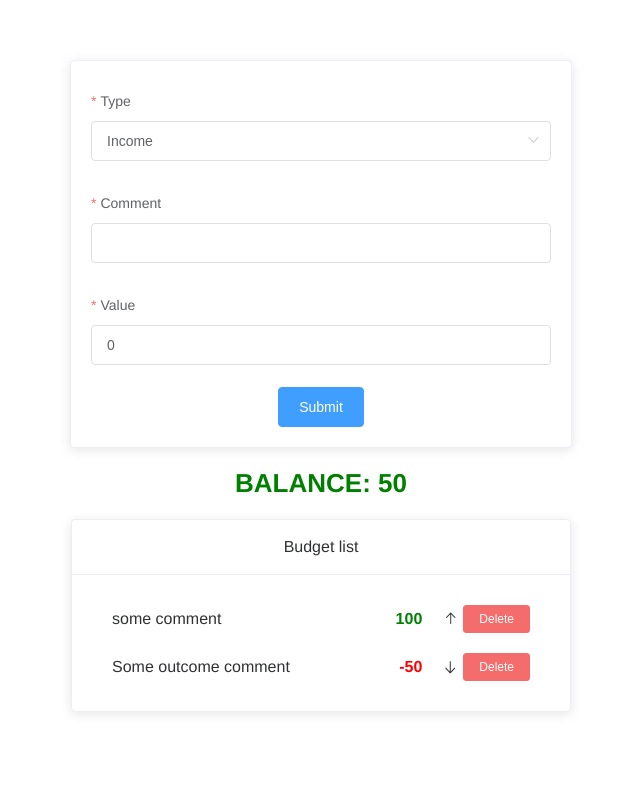
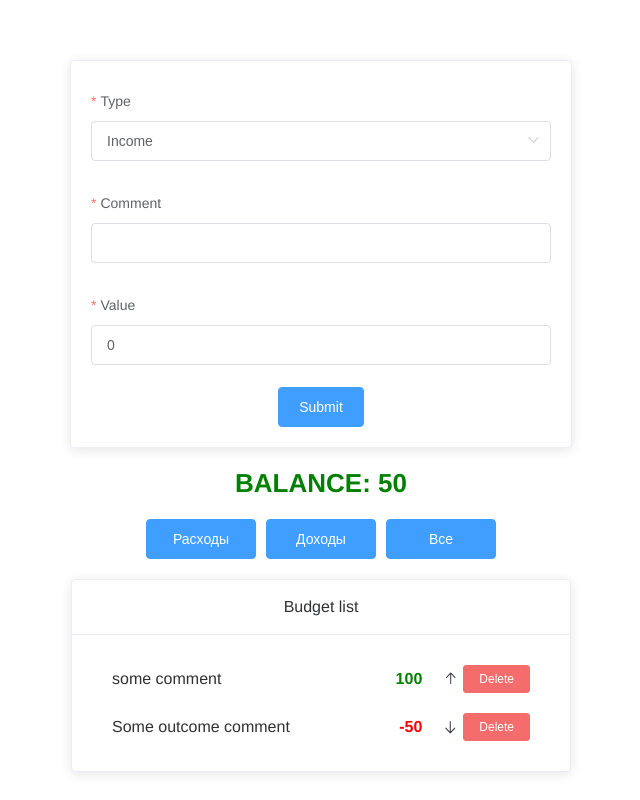
Before and after one commit to Pavel-VV/Budget-app3, a Vue app: page / in a window 1280 px wide. Shown: the whole page, without its empty margins (319-959 px from the left). Built offline with nearby package versions, Linux system fonts and the light colour scheme.

Commit message:
bad sort button, need currect cod

```diff
--- a/src/App.vue
+++ b/src/App.vue
@@ -2,7 +2,8 @@
   <div id="app">
     <FormBudget @addNewItem="onNewItem" />
     <TotalBalance :total="totalBalance" />
-    <BudgetList :list="list" @deleteItem="onDelete" />
+    <BudgetSort @sortList="onSortList" />
+    <BudgetList :list="sortListBudget" @deleteItem="onDelete" />
   </div>
 </template>
 
@@ -10,12 +11,14 @@
 import BudgetList from '@/components/BudgetList';
 import TotalBalance from '@/components/TotalBalance';
 import FormBudget from '@/components/FormBudget';
+import BudgetSort from '@/components/BudgetSort';
 export default {
   name: 'App',
   components: {
     BudgetList,
     TotalBalance,
     FormBudget,
+    BudgetSort,
   },
   data: () => ({
     list: {
@@ -32,6 +35,7 @@ export default {
         id: 2,
       }
     },
+    sortList: null,
   }),
   computed: {
     totalBalance() {
@@ -40,6 +44,14 @@ export default {
       }, 0);
       return balance
     },
+    sortListBudget() {
+      let list = {...this.list};
+      if(this.sortList !== null) list = this.sortList;
+      return list;
+    },
+  },
+  watch: {
+    list: "onSortList",
   },
   methods: {
     onDelete(id) {
@@ -48,7 +60,17 @@ export default {
     onNewItem(item) {
       const newObj = {...item, id: String(Math.random())}
       this.$set(this.list, newObj.id, newObj);
-    }
+    },
+    onSortList(type = "ALL") {
+      console.log(this.list);
+      let sortList = Object.values(this.list).reduce((list, item)=>{
+        if(item.type === type) {
+          list[item.id] = item;
+        } else if (type === 'ALL') list[item.id] = item;
+        return list
+      }, {})
+      this.sortList = sortList;
+    },
   }
 }
 </script>
--- /dev/null
+++ b/src/components/BudgetSort.vue
@@ -0,0 +1,34 @@
+<template>
+  <div class="button-wrap">
+      <ElButton data-sort="OUTCOME" class="button-sort" type='primary' @click="budgetSort">Расходы</ElButton>
+      <ElButton data-sort="INCOME" class="button-sort" type='primary' @click="budgetSort">Доходы</ElButton>
+      <ElButton data-sort="ALL" class="button-sort" type='primary' @click="budgetSort">Все</ElButton>
+  </div>
+</template>
+
+<script>
+export default {
+  name: 'BudgetSort',
+  data: ()=>({
+    sort: 'ALL',
+  }),
+  methods: {
+    budgetSort(e) {
+      let button = e.target;
+      if (button.tagName !== 'BUTTON') button = button.parentElement;
+      this.sort = button.dataset.sort;
+      this.$emit('sortList', this.sort);
+    },
+  }
+}
+</script>
+
+<style scoped>
+.button-wrap {
+  padding-bottom: 20px;
+}
+
+.button-sort {
+  width: 110px;
+}
+</style>
```
